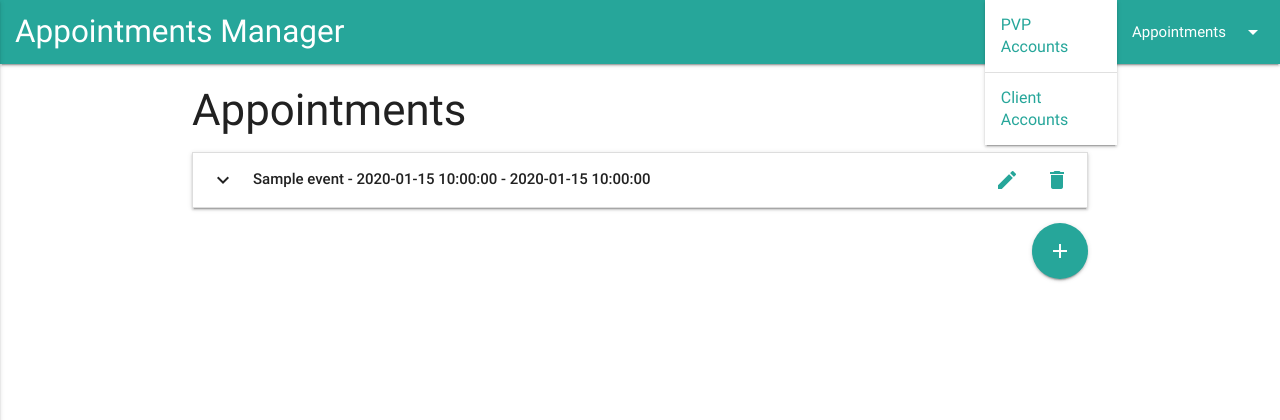
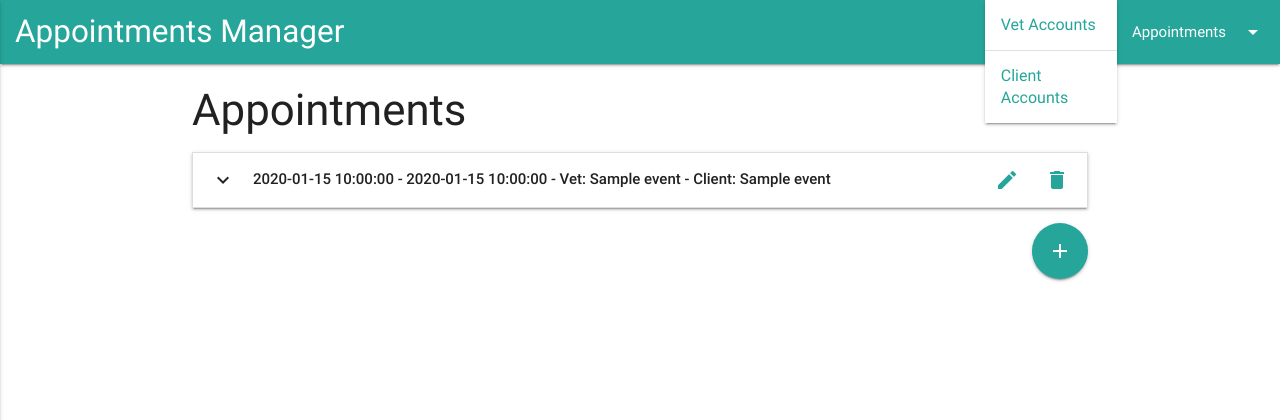
Before and after one commit to lisaannbyrne1/MSP3-AHI-AppManager, a Flask app: page / in a window 1280 px wide, after a click that opens the changed part. Shown: the top 420 px of the page. Run offline with Flask 2, Linux system fonts and the light colour scheme; a database or web service that is not in the repository returns one stand-in record (values such as "Sample title"); some libraries are stand-ins or nearby versions.

Commit message:
change PVP to Vet

```diff
--- a/app.py
+++ b/app.py
@@ -17,7 +17,7 @@ mongo = PyMongo(app)
 @app.route('/')
 @app.route('/all_events')
 def all_events():
-    return render_template('all_events.html', events=mongo.db.events.find())
+    return render_template('all_events.html', events=mongo.db.events.find().sort("visit_time"))
 
 
 @app.route('/add_event')
--- a/static/css/style.css
+++ b/static/css/style.css
@@ -30,5 +30,15 @@ a {
 }
 
 #add_icon {
+
     color: #26a69a;
 }
+
+/*--According details--*/
+#all_events {
+  column-count: 3;
+}
+
+.title {
+color: #26a69a;
+}
--- a/templates/add_events.html
+++ b/templates/add_events.html
@@ -39,7 +39,7 @@
         <div class="input-field col s12">
           <i class="material-icons prefix">search</i>
           <select id="pvp_name" name="pvp_name" class="material_select" required>
-            <option value="" disabled selected>Select a PVP</option>
+            <option value="" disabled selected>Select a Vet</option>
             {% for users in users %}
             <option value="{{users.pvp_name}}">{{users.pvp_name}} - {{users.reg_no}}</option>
             {% endfor %}
--- a/templates/all_events.html
+++ b/templates/all_events.html
@@ -11,28 +11,29 @@
 
                 <a href="{{url_for('delete_event', event_id=events._id)}}"> <i class="material-icons right" id="delete_icon">delete</i></a>
 
-                <i class="material-icons roate left" id="expand_icon">expand_more</i><strong>{{events.pvp_name}} - {{events.date}} - {{events.visit_time}}</strong>
+                <i class="material-icons roate left" id="expand_icon">expand_more</i><strong>{{events.date}} - {{events.visit_time}} - Vet: {{events.pvp_name}} - Client: {{events.client_name}} </strong>
 
             </div>
   </div>
-            <div class="collapsible-body">
+            <div class="collapsible-body" id="all_events">
 
-                <span>
-                    <p><strong>Name:</strong> {{events.client_name}}</p>
-                    <p><strong>Client Reference:</strong> {{events.client_ref}}</p>
-                    <p><strong>Location:</strong> {{events.location}}</p>
-                    <p><strong>Visit Date:</strong> {{events.date}}</p>
-                    <p><strong>Visit Time:</strong> {{events.visit_time}}</p>
-                    <p><strong>PVP:</strong> {{events.pvp_name}}</p>
-                    <p><strong>Purpose:</strong> {{events.purpose}}</p>
-                    <p><strong>Status:</strong> {{events.status}}</p>
-                </span>
+                    <span class="title"><strong>Name:</strong></span> {{events.client_name}}
+                    <p><span class="title"><strong>Client Reference:</strong></span> {{events.client_ref}}</p>
+                    <p><span class="title"><strong>Location:</strong></span> {{events.location}}</p>
+
+                    <p><span class="title"><strong>Visit Date:</strong></span> {{events.date}}</p>
+                    <p><span class="title"><strong>Visit Time:</strong></span> {{events.visit_time}}</p>
+                    <br>
+                    <p><span class="title"><strong>PVP:</strong></span> {{events.pvp_name}}</p>
+                    <p><span class="title"><strong>Purpose:</strong></span> {{events.purpose}}</p>
+                    <p><span class="title"><strong>Status:</strong></span> {{events.status}}</p>
             </div>
 
         </li>
-
         {% endfor %}
     </ul>
+
+ <!--create event link-->
    <div>
 <a href="{{url_for('add_event')}}" class="btn-floating btn-large waves-effect waves-light material-icons right" id="add_icon"> <i class="material-icons">add</i></a>
 </div>
--- a/templates/base.html
+++ b/templates/base.html
@@ -17,7 +17,7 @@
 <header>
 <nav>
 <ul id="dropdown1" class="dropdown-content">
-    <li><a href="{{url_for('users')}}">PVP Accounts</a></li>
+    <li><a href="{{url_for('users')}}">Vet Accounts</a></li>
     <li class="divider"></li>
     <li><a href="{{url_for('clients')}}">Client Accounts</a></li>
 </ul>
@@ -44,8 +44,8 @@
 <!-- Mobile Navigation Sidebar -->
 
 <ul class="side-nav" id="mobile-demo">
-        <li><a href="{{url_for('users')}}">PVP Accounts</a></li>
-        <li><a href="{{url_for('add_user')}}">Add PVP Account</a></li>
+        <li><a href="{{url_for('users')}}">Vet Accounts</a></li>
+        <li><a href="{{url_for('add_user')}}">Add Vet Account</a></li>
         <li class="divider"></li>
         <li><a href="{{url_for('clients')}}">Client Accounts</a></li>
         <li><a href="{{url_for('add_client')}}">Add Client Account</a></li>
--- a/templates/edit_event.html
+++ b/templates/edit_event.html
@@ -51,7 +51,7 @@
         <div class="input-field col s12">
           <i class="material-icons prefix">search</i>
           <select id="pvp_name" name="pvp_name" class="material_select" required>
-            <option value="" disabled >Select a PVP</option>
+            <option value="" disabled >Select a Vet</option>
             {% for users in users %}
                 {% if users.pvp_name == event.pvp_name %}
                 <option value="{{users.pvp_name}}" selected > {{users.pvp_name}} - {{users.reg_no}}</option>
--- a/templates/purpose.html
+++ b/templates/purpose.html
@@ -15,9 +15,7 @@
                 </div>
             </div>
             <div class="collapsible-body">
-                <span>
-                    <p><strong>Description:</strong> {{purpose.description}}</p>
-                </span>
+                <p><span class="title"><strong>Description:</strong></span> {{purpose.description}}</p>
             </div>
         </li>
         {% endfor %}
```
Also changed, not shown: templates/clients.html (+4 -6 lines), templates/users.html (+5 -7 lines).
